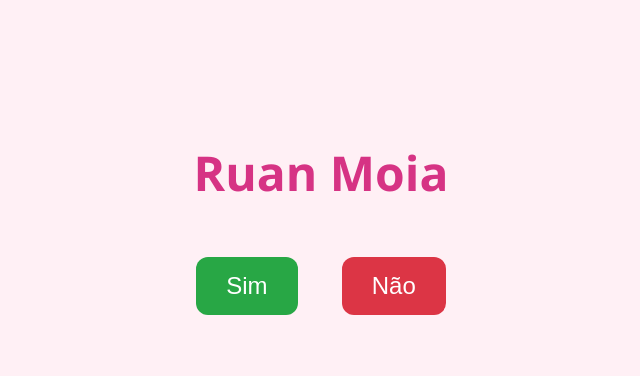
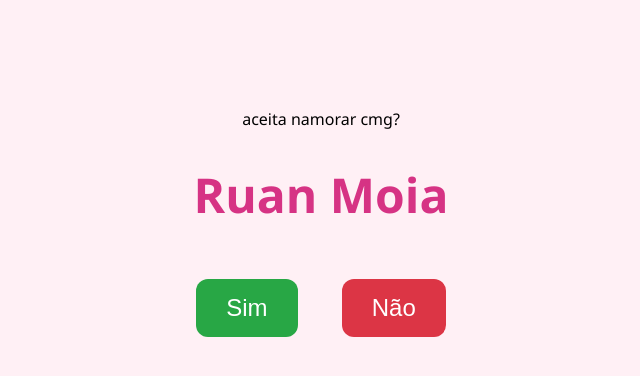
Before and after one commit to sasasbella/moia, a plain HTML site: page index.html in a window 1280 px wide. Shown: the whole page, without its empty margins (319-959 px from the left). Drawn offline with Linux system fonts and the light colour scheme.

Commit message:
Update index.html

```diff
--- a/index.html
+++ b/index.html
@@ -3,7 +3,7 @@
 <head>
   <meta charset="UTF-8">
   <title>Ruan Moia</title>
-  <title>aceita namorar cmg?</title>
+  <subtitle>aceita namorar cmg?</subtitle>
   <style>
     body {
       background-color: #fff0f5;
```
